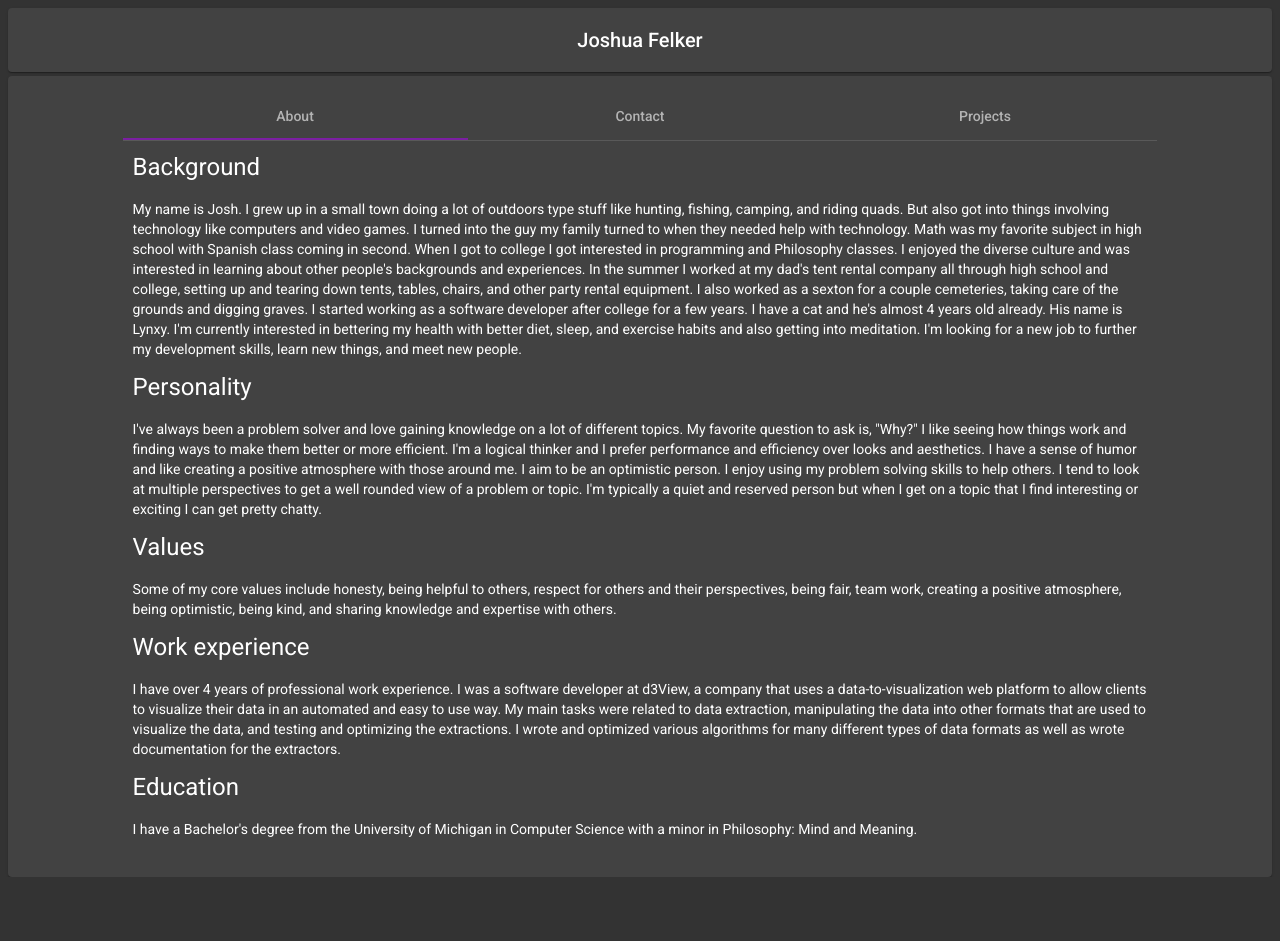
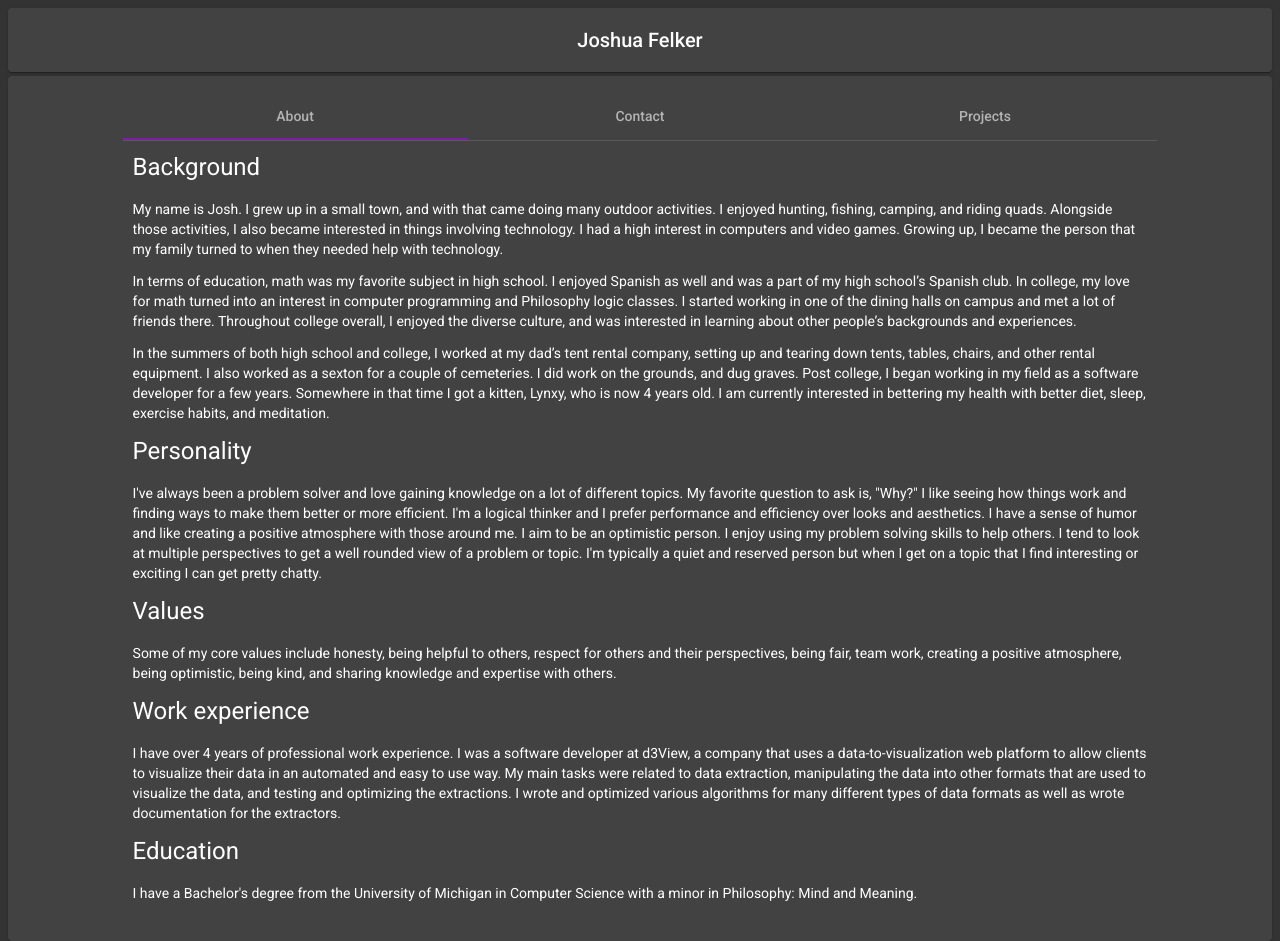
Before and after one commit to jafelker/jafelker.github.io, an Angular app: page / in a window 1280 px wide. Before the commit the page ends 877 px from the top, so only its background shows below. Built offline with nearby package versions, Linux system fonts and the light colour scheme.

Commit message:
Rewrote about me paragraph

```diff
--- a/src/app/about-me/about-me.component.html
+++ b/src/app/about-me/about-me.component.html
@@ -1,42 +1,43 @@
 <h1>Background</h1>
 <p>
-  My name is Josh. I grew up in a small town doing a lot of
-  outdoors type stuff like hunting, fishing, camping, and riding
-  quads. But also got into things involving technology
-  like computers and video games. I turned into the guy my
-  family turned to when they needed help with technology.
-  Math was my favorite subject
-  in high school with Spanish class coming in second. When I
-  got to college I got interested in programming and Philosophy
-  classes. I enjoyed the diverse culture and was interested
-  in learning about other people's backgrounds and experiences.
-  In the summer I worked at my dad's tent rental company all
-  through high school and college, setting up and tearing down
-  tents, tables, chairs, and other party rental equipment. I
-  also worked as a sexton for a couple cemeteries, taking care
-  of the grounds and digging graves.
-  I started working as a software developer after college for a
-  few years. I have a cat and he's almost 4 years old already.
-  His name is Lynxy. I'm currently interested in bettering my
-  health with better diet, sleep, and exercise habits and also
-  getting into meditation. I'm looking for a new job to further
-  my development skills, learn new things, and meet new people.
+  My name is Josh. I grew up in a small town, and with that came doing many
+  outdoor activities. I enjoyed hunting, fishing, camping, and riding quads.
+  Alongside those activities, I also became interested in things involving
+  technology. I had a high interest in computers and video games. Growing
+  up, I became the person that my family turned to when they needed help
+  with technology.
+</p>
+<p>
+  In terms of education, math was my favorite subject in high school. I
+  enjoyed Spanish as well and was a part of my high school’s Spanish club.
+  In college, my love for math turned into an interest in computer programming
+  and Philosophy logic classes. I started working in one of the dining halls
+  on campus and met a lot of friends there. Throughout college overall, I
+  enjoyed the diverse culture, and was interested in learning about other
+  people’s backgrounds and experiences.
+</p>
+<p>
+  In the summers of both high school and college, I worked at my dad’s tent
+  rental company, setting up and tearing down tents, tables, chairs, and
+  other rental equipment. I also worked as a sexton for a couple of
+  cemeteries. I did work on the grounds, and dug graves. Post college, I
+  began working in my field as a software developer for a few years. Somewhere
+  in that time I got a kitten, Lynxy, who is now 4 years old. I am currently
+  interested in bettering my health with better diet, sleep, exercise habits,
+  and meditation.
 </p>
 <h1>Personality</h1>
 <p>
-  I've always been a problem solver and love gaining knowledge
-  on a lot of different topics. My favorite question to ask is,
-  "Why?" I like seeing how things
-  work and finding ways to make them better or more efficient.
-  I'm a logical thinker and I prefer performance and efficiency
-  over looks and aesthetics. I have a sense of humor and like
-  creating a positive atmosphere with those around me.
-  I aim to be an optimistic person. I enjoy
-  using my problem solving skills to help others. I tend to
-  look at multiple perspectives to get a well rounded view of a
-  problem or topic. I'm typically a quiet and reserved person
-  but when I get on a topic that I find interesting or exciting
-  I can get pretty chatty.
+  I've always been a problem solver and love gaining knowledge on a lot of
+  different topics. My favorite question to ask is, "Why?" I like seeing how
+  things work and finding ways to make them better or more efficient. I'm a
+  logical thinker and I prefer performance and efficiency over looks and
+  aesthetics. I have a sense of humor and like creating a positive atmosphere
+  with those around me. I aim to be an optimistic person. I enjoy using my
+  problem solving skills to help others. I tend to look at multiple
+  perspectives to get a well rounded view of a problem or topic. I'm
+  typically a quiet and reserved person but when I get on a topic that I
+  find interesting or exciting I can get pretty chatty.
 </p>
 <h1>Values</h1>
 <p>
```
